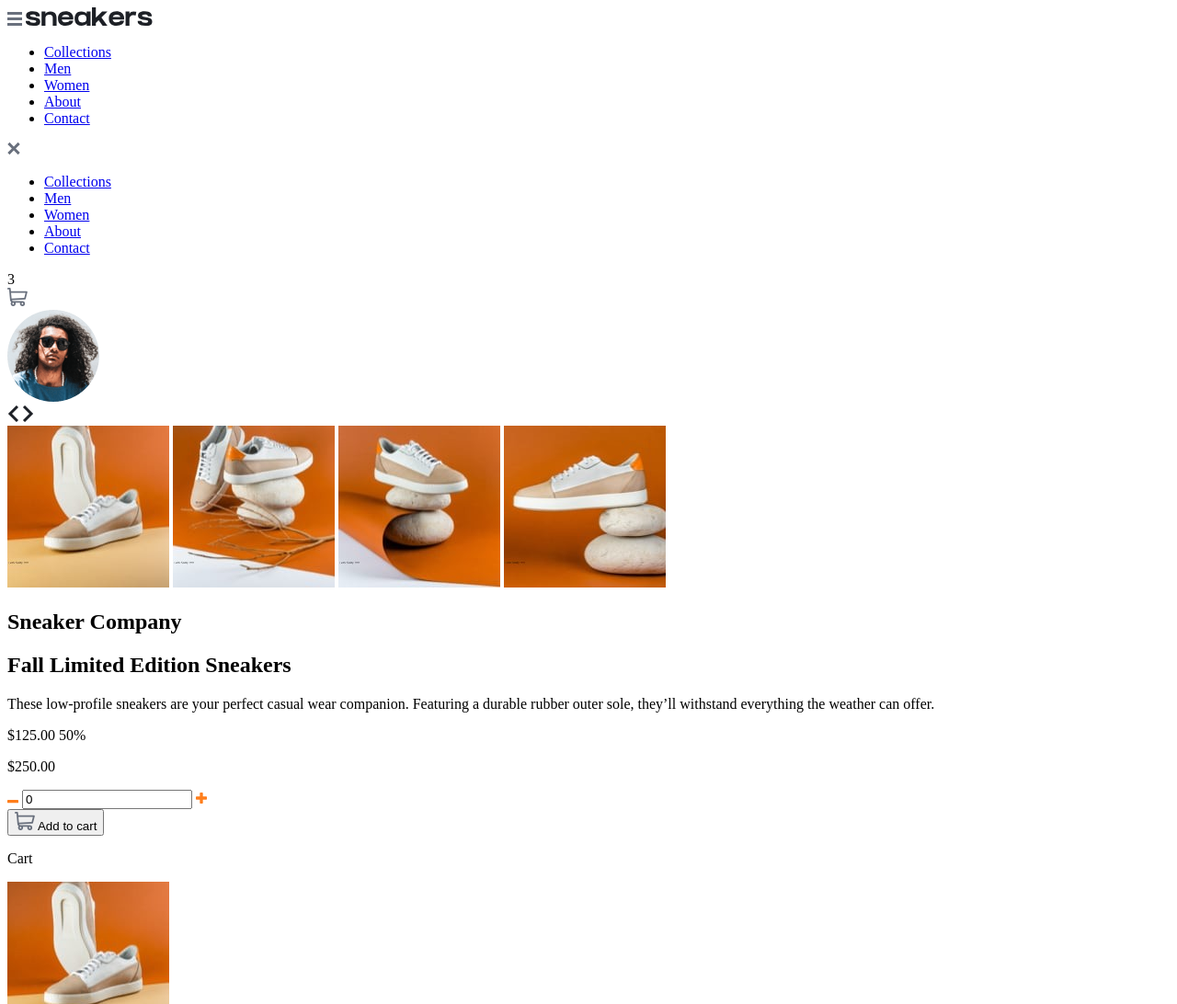
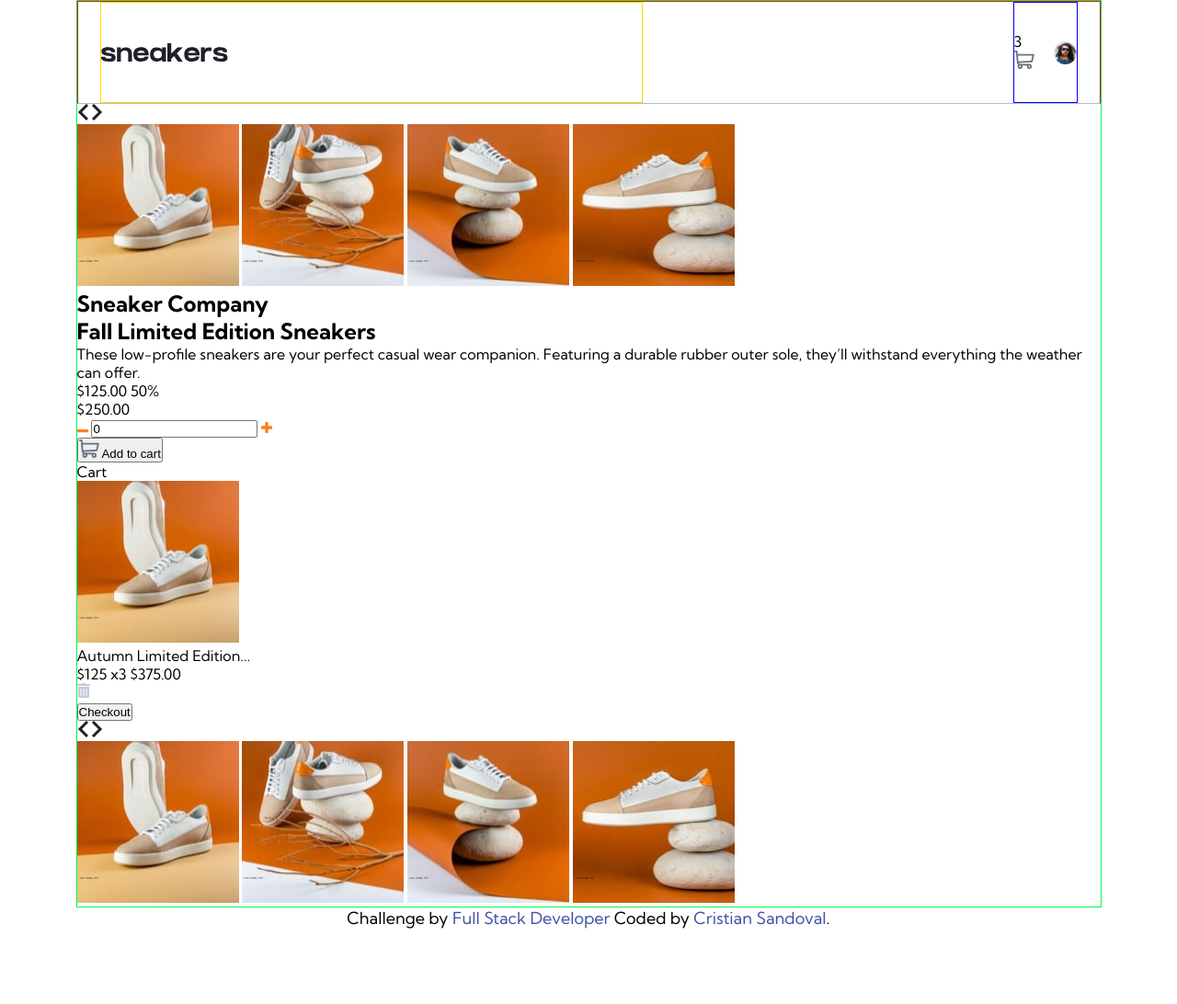
Before and after one commit to cris-sandoval/INVIMA, a plain HTML site: page index.html in a window 1280 px wide. Shown: the top 1092 px of the page at 92% size. After the commit the page ends 1010 px from the top, so only its background shows below. Drawn offline with Linux system fonts and the light colour scheme.

Commit message:
sass y html

```diff
--- a/index.html
+++ b/index.html
@@ -7,6 +7,7 @@
   <!-- displays site properly based on user's device -->
 
   <link rel="icon" type="image/png" sizes="32x32" href="./images/favicon-32x32.png">
+  <link rel="stylesheet" href="./styles.css">
 
   <title>Sneakers</title>
 
@@ -28,9 +29,11 @@
 
   <main class="main-container">
 
-    <header class="header-container">
-      <img src="./images/icon-menu.svg" alt="menu">
-      <img src="./images/logo.svg" alt="logo">
+    <header class="header">
+      <div class="header__navigation">
+        <img class="header__menu" src="./images/icon-menu.svg" alt="menu">
+        <img class="header__logo" src="./images/logo.svg" alt="logo">
+      </div>
       <nav class="navbar">
         <ul class="navbar__itemns">
           <li><a class="navbar__link" href="#">Collections</a></li>
@@ -57,9 +60,9 @@
       <div class="header__cart-avatar">
         <div class="header__cart">
           <div class="header__cart--notification">3</div>
-          <img src="./images/icon-cart.svg" alt="cart">
+          <img class="header__cart" src="./images/icon-cart.svg" alt="cart">
         </div>
-        <img src="./images/image-avatar.png" alt="avatar">
+        <img class="header__avatar" src="./images/image-avatar.png" alt="avatar">
       </div>
     </header>
     <section class="content">
@@ -137,7 +140,7 @@
   <footer class="attribution">
     Challenge by <a href="www.linkedin.com/in/cristian--sandoval" target="_blank">Full Stack Developer</a>
     Coded by <a href="www.linkedin.com/in/cristian--sandoval">Cristian Sandoval</a>.
-  </>
+  </footer>
 </body>
 
 </html>
--- /dev/null
+++ b/sass/_header.scss
@@ -0,0 +1,52 @@
+@use 'variables';
+
+.header {
+    border: 1px solid rgb(245, 10, 10);
+    display: flex;
+    align-items: center;
+    justify-content: space-between;
+    height: 68px;
+    padding: 0 24px;
+
+    @media (min-width: 1115px) {
+        height: 112px;
+        border-bottom: 1px solid variables.$Grayish-blue;
+
+    }
+
+    &__navigation {
+        width: 180px;
+        height: 100%;
+        border: 1px solid gold;
+        display: flex;
+        align-items: center;
+        justify-content: space-between;
+
+        @media (min-width:1115px) {
+            width: 590px;
+        }
+    }
+
+    &__menu {
+        &:hover {
+            cursor: pointer;
+        }
+
+        @media (min-width:1115px) {
+            display: none;
+        }
+    }
+
+    &__cart-avatar {
+        border: 1px solid blue;
+        display: flex;
+        align-items: center;
+        width: 70px;
+        height: 100%;
+        justify-content: space-between;
+    }
+
+    &__avatar {
+        width: 25px;
+    }
+}
--- /dev/null
+++ b/sass/_initial.scss
@@ -0,0 +1,13 @@
+@use 'variables';
+@import url('https://fonts.googleapis.com/css2?family=Courgette&family=Kumbh+Sans:wght@400;700&family=Noto+Sans+Thai:wght@100&family=Roboto:wght@100&display=swap');
+
+*{
+    margin: 0;
+    padding: 0;
+    box-sizing: border-box;
+}
+
+body{
+    font-family: 'Kumbh Sans', sans-serif;
+
+}
--- /dev/null
+++ b/sass/_modal-navbar.scss
@@ -0,0 +1,3 @@
+.modal-navbar__background{
+    display: none;
+}
--- /dev/null
+++ b/sass/_navbar.scss
@@ -0,0 +1,3 @@
+.navbar{
+    display: none;
+}
--- /dev/null
+++ b/sass/_variables.scss
@@ -0,0 +1,10 @@
+
+$Orange: hsl(26, 100%, 55%);
+$Pale-orange: hsl(25, 100%, 94%);
+
+$Very-dark-blue: hsl(220, 13%, 13%);
+$Dark-grayish-blue: hsl(219, 9%, 45%);
+$Grayish-blue: hsl(220, 14%, 75%);
+$Light-grayish-blue: hsl(223, 64%, 98%);
+$White: hsl(0, 0%, 100%);
+$Black-modal : hsl(0, 0%, 0%,0.5);
--- /dev/null
+++ b/sass/styles.scss
@@ -0,0 +1,15 @@
+@use 'initial';
+@use 'variables';
+@use 'header';
+@use 'navbar';
+@use 'modal-navbar';
+/* este es el parchal para crear un scss, modularizado */
+
+.main-container{
+    width: 375px;
+    border: 1px solid rgb(5, 244, 85);
+    margin: auto;
+    @media(min-width: 1115px){
+            width: 1115px;
+    }
+}
```
Also changed, not shown: main.css (added), styles.css, 2 other files.
